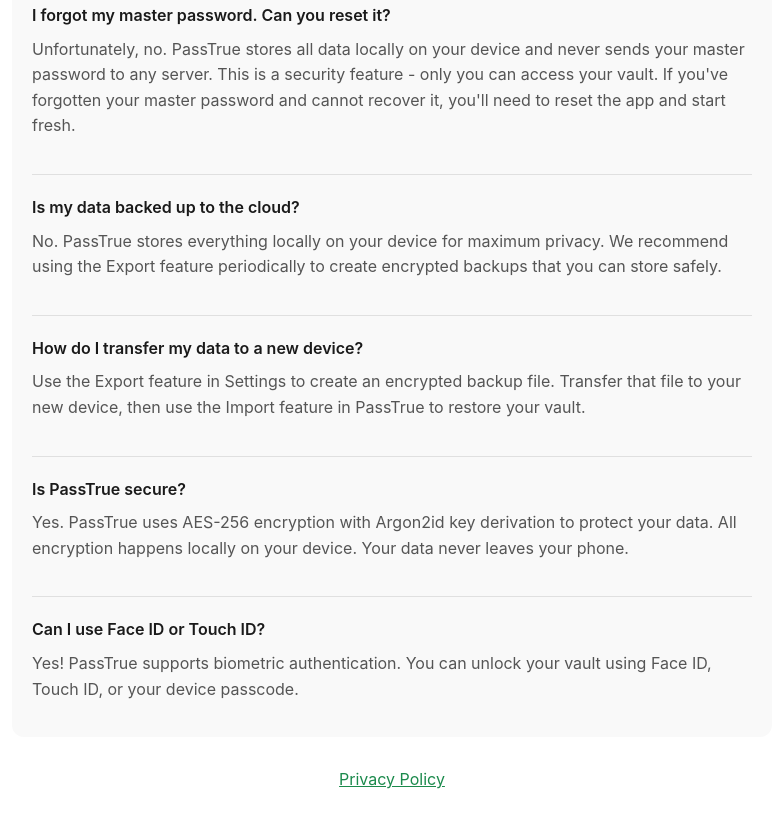
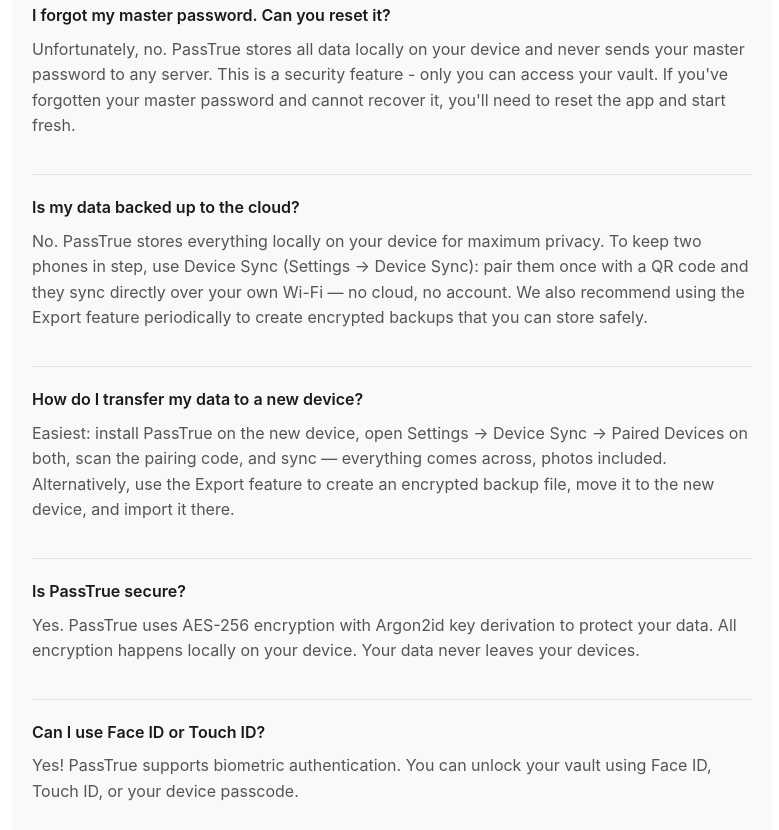
Before and after one commit to Viakron/passtrue-privacy, a plain HTML site: page support.html in a window 1280 px wide. Shown: the part 630-1460 px from the top of the page, without its empty margins (248-1027 px from the left). Drawn offline with Linux system fonts and the light colour scheme.

Commit message:
Device Sync section (1.3.0); "your devices"; FAQ sync answers

```diff
--- a/support.html
+++ b/support.html
@@ -144,17 +144,17 @@
 
             <div class="faq-item">
                 <p class="faq-question">Is my data backed up to the cloud?</p>
-                <p class="faq-answer">No. PassTrue stores everything locally on your device for maximum privacy. We recommend using the Export feature periodically to create encrypted backups that you can store safely.</p>
+                <p class="faq-answer">No. PassTrue stores everything locally on your device for maximum privacy. To keep two phones in step, use Device Sync (Settings → Device Sync): pair them once with a QR code and they sync directly over your own Wi-Fi — no cloud, no account. We also recommend using the Export feature periodically to create encrypted backups that you can store safely.</p>
             </div>
 
             <div class="faq-item">
                 <p class="faq-question">How do I transfer my data to a new device?</p>
-                <p class="faq-answer">Use the Export feature in Settings to create an encrypted backup file. Transfer that file to your new device, then use the Import feature in PassTrue to restore your vault.</p>
+                <p class="faq-answer">Easiest: install PassTrue on the new device, open Settings → Device Sync → Paired Devices on both, scan the pairing code, and sync — everything comes across, photos included. Alternatively, use the Export feature to create an encrypted backup file, move it to the new device, and import it there.</p>
             </div>
 
             <div class="faq-item">
                 <p class="faq-question">Is PassTrue secure?</p>
-                <p class="faq-answer">Yes. PassTrue uses AES-256 encryption with Argon2id key derivation to protect your data. All encryption happens locally on your device. Your data never leaves your phone.</p>
+                <p class="faq-answer">Yes. PassTrue uses AES-256 encryption with Argon2id key derivation to protect your data. All encryption happens locally on your device. Your data never leaves your devices.</p>
             </div>
 
             <div class="faq-item">
```
